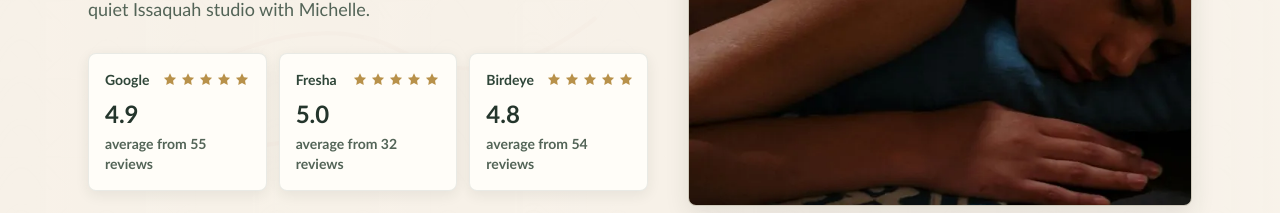
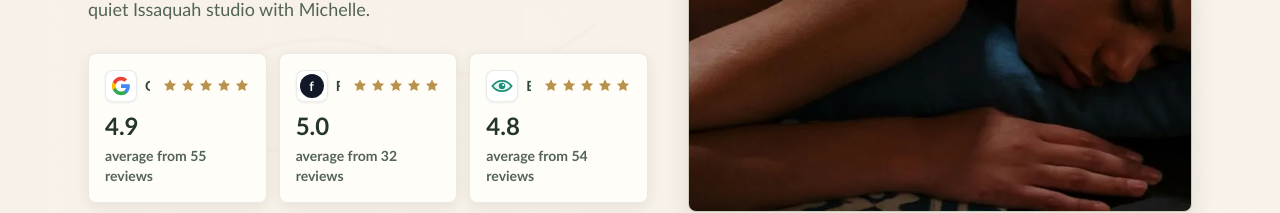
Before and after one commit to hunterschep/eastern-massage-spa, a Next.js app: page / in a window 1280 px wide. Shown: the part 484-697 px from the top of the page. Built offline with nearby package versions, Linux system fonts and the light colour scheme; no server answers.

Commit message:
Add review source icons

```diff
--- a/src/components/ReviewHighlights.tsx
+++ b/src/components/ReviewHighlights.tsx
@@ -6,6 +6,79 @@ type ReviewHighlightsProps = {
   compact?: boolean;
   className?: string;
 };
+
+function GoogleMark() {
+  return (
+    <svg aria-hidden="true" viewBox="0 0 24 24" className="h-5 w-5">
+      <path
+        fill="#4285F4"
+        d="M22.56 12.25c0-.78-.07-1.53-.2-2.25H12v4.26h5.92c-.26 1.37-1.04 2.53-2.21 3.31v2.77h3.57c2.08-1.92 3.28-4.74 3.28-8.09Z"
+      />
+      <path
+        fill="#34A853"
+        d="M12 23c2.97 0 5.46-.98 7.28-2.66l-3.57-2.77c-.98.66-2.23 1.06-3.71 1.06-2.86 0-5.29-1.93-6.16-4.53H2.18v2.84C3.99 20.53 7.7 23 12 23Z"
+      />
+      <path
+        fill="#FBBC05"
+        d="M5.84 14.09A6.6 6.6 0 0 1 5.49 12c0-.73.13-1.43.35-2.09V7.07H2.18A10.94 10.94 0 0 0 1 12c0 1.78.43 3.45 1.18 4.93l3.66-2.84Z"
+      />
+      <path
+        fill="#EA4335"
+        d="M12 5.38c1.62 0 3.06.56 4.21 1.64l3.15-3.15C17.45 2.09 14.97 1 12 1 7.7 1 3.99 3.47 2.18 7.07l3.66 2.84C6.71 7.31 9.14 5.38 12 5.38Z"
+      />
+    </svg>
+  );
+}
+
+function FreshaMark() {
+  return (
+    <span
+      aria-hidden="true"
+      className="flex h-6 w-6 items-center justify-center rounded-full bg-[#111827] text-[13px] font-bold leading-none text-white"
+    >
+      f
+    </span>
+  );
+}
+
+function BirdeyeMark() {
+  return (
+    <svg aria-hidden="true" viewBox="0 0 24 24" className="h-6 w-6">
+      <path
+        d="M2.4 12s3.7-5.2 9.6-5.2 9.6 5.2 9.6 5.2-3.7 5.2-9.6 5.2S2.4 12 2.4 12Z"
+        fill="#E7F7F3"
+        stroke="#1E8F78"
+        strokeWidth="1.8"
+      />
+      <circle cx="12" cy="12" r="3.2" fill="#1E8F78" />
+      <circle cx="13.1" cy="10.9" r="1" fill="#FFFDF8" />
+    </svg>
+  );
+}
+
+function SourceMark({ source }: { source: string }) {
+  const mark =
+    source === "Google" ? (
+      <GoogleMark />
+    ) : source === "Fresha" ? (
+      <FreshaMark />
+    ) : source === "Birdeye" ? (
+      <BirdeyeMark />
+    ) : (
+      <span
+        aria-hidden="true"
+        className="flex h-6 w-6 items-center justify-center rounded-full bg-[var(--surface-warm)] text-xs font-bold text-primary"
+      >
+        {source.slice(0, 1)}
+      </span>
+    );
+
+  return (
+    <span className="flex h-8 w-8 shrink-0 items-center justify-center rounded-lg border border-primary/10 bg-white shadow-[0_1px_3px_rgba(36,53,44,0.08)]">
+      {mark}
+    </span>
+  );
+}
 
 function StarRow({ rating, source }: { rating: string; source: string }) {
   const label = hasPlaceholder(rating)
@@ -60,7 +133,12 @@ export default function ReviewHighlights({
         const inner = (
           <>
             <div className="flex items-center justify-between gap-3">
-              <span className="text-sm font-bold text-primary">{source.name}</span>
+              <span className="flex min-w-0 items-center gap-2">
+                <SourceMark source={source.name} />
+                <span className="truncate text-sm font-bold text-primary">
+                  {source.name}
+                </span>
+              </span>
               <StarRow rating={source.rating} source={source.name} />
             </div>
             {rating ? (
```
